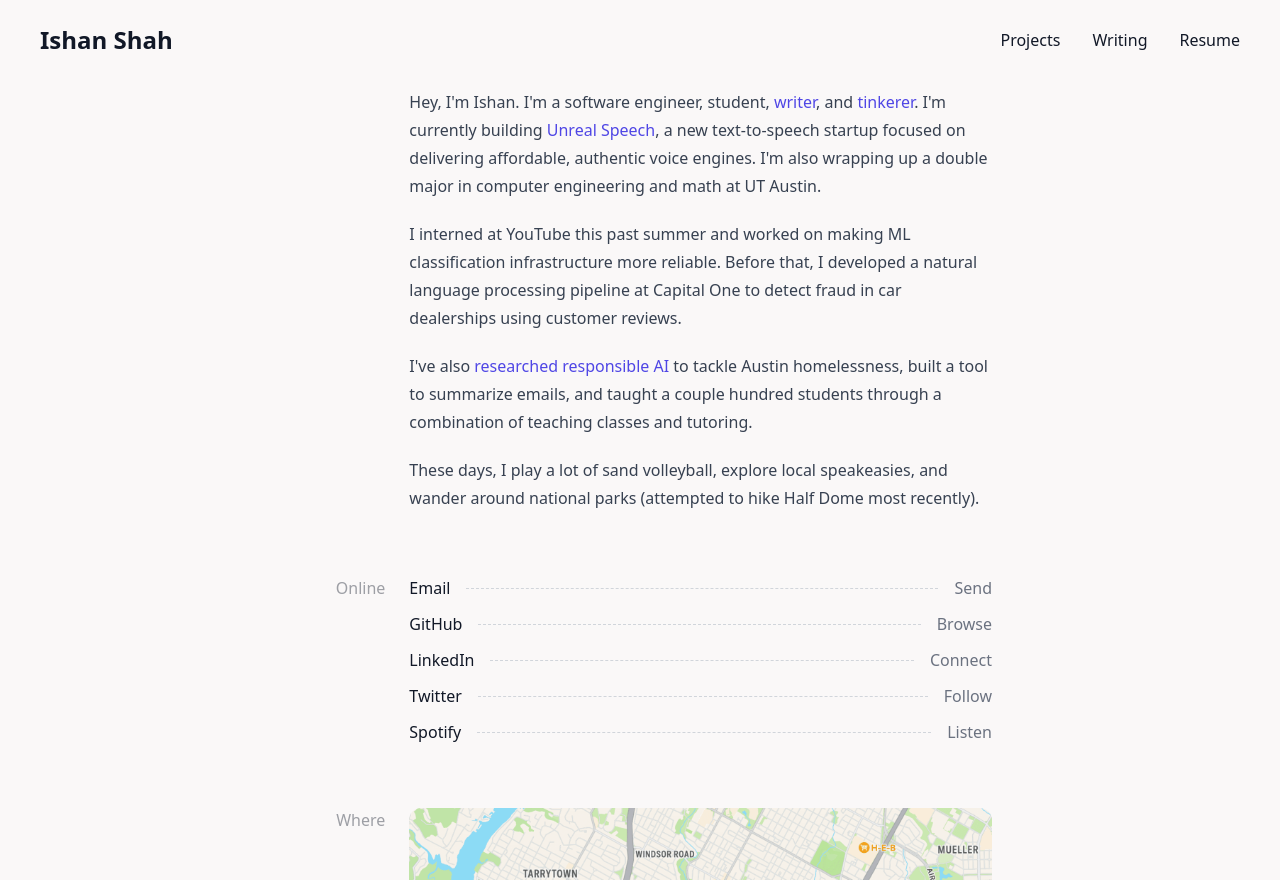
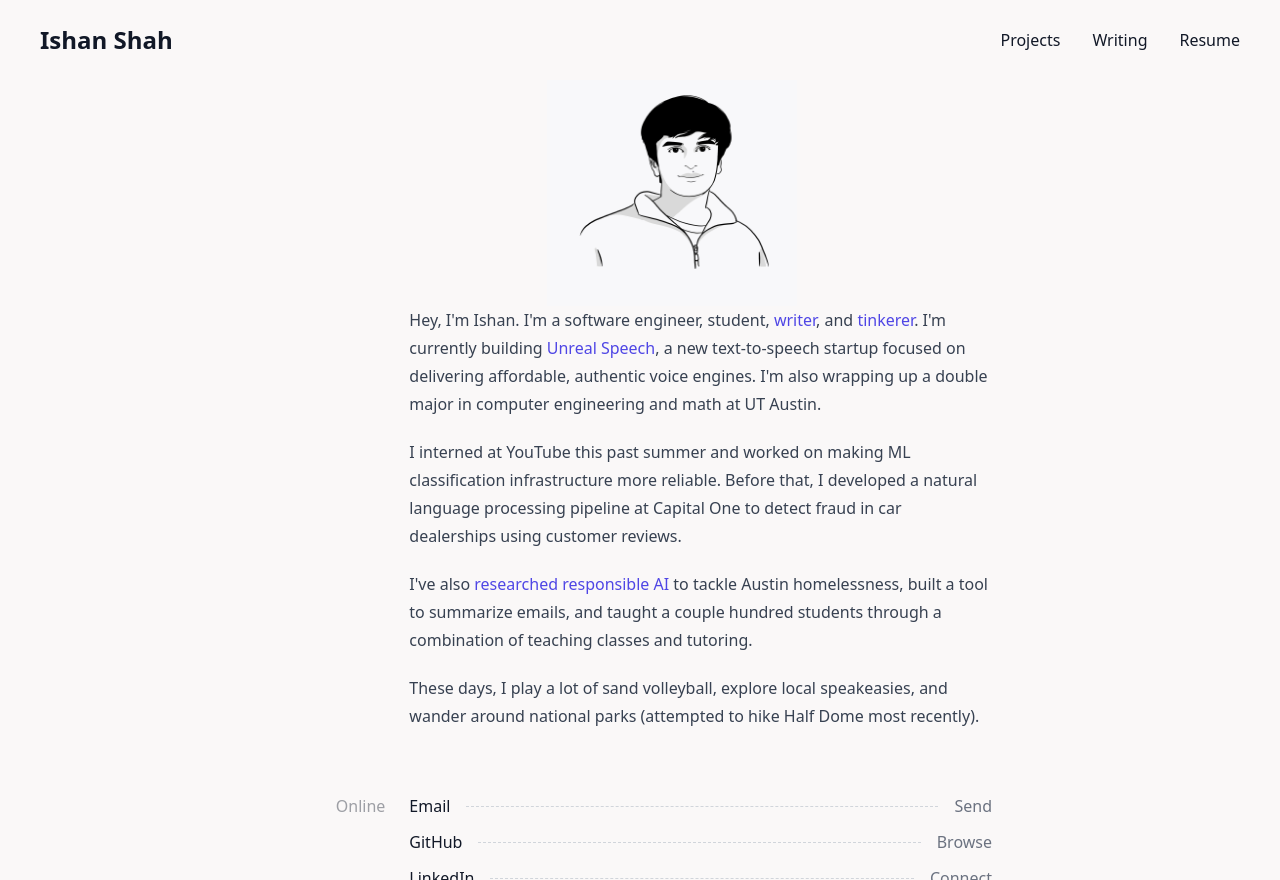
Before and after one commit to technoabsurdist/emilioandere.com, a Next.js app: page / in a window 1280 px wide. Built offline with nearby package versions, Linux system fonts and the light colour scheme.

Commit message:
Add light mode avatar

```diff
--- a/src/components/Home/index.js
+++ b/src/components/Home/index.js
@@ -47,6 +47,16 @@
   return (
     <Detail.Container>
       <Detail.ContentContainer>
+        {/* Avatar */}
+        <div className="flex justify-center dark:hidden -mt-8 md:ml-16">
+          <Image
+            src="/static/img/avatar.jpeg"
+            alt="Ishan"
+            width={250}
+            height={250}
+          />
+        </div>
+
         <div className="pb-24 md:pb-4 space-y-12 md:space-y-16">
           {/* Bio */}
           <SectionContainer>
```
Also changed, not shown: public/static/img/avatar.jpeg (added).
